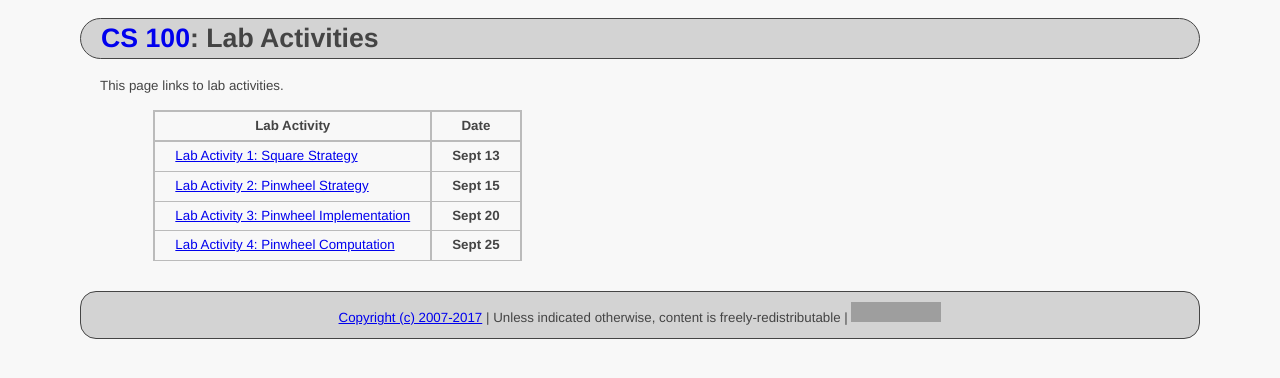
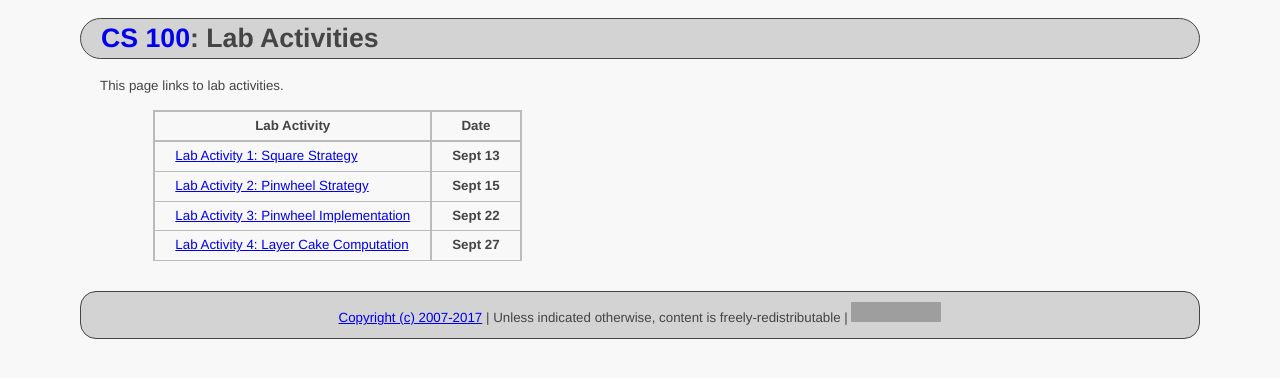
Before and after one commit to ycpcs/cs100-fall2017, a Jekyll site: the page built from labs/index.md, in a window 1280 px wide. Shown: the top 378 px of the page. Built offline with Jekyll 4.4.1, drawn with Linux system fonts in a browser that asks for light colours; grey boxes are pictures that could not be loaded.

Commit message:
update index
update index

```diff
--- a/labs/index.md
+++ b/labs/index.md
@@ -10,8 +10,8 @@ This page links to lab activities.
 > -------------------------------------------------------------------------------------- | ----------- |
 > [Lab Activity 1: Square Strategy](CPADS_Lab1.pdf)                                      | **Sept 13** |
 > [Lab Activity 2: Pinwheel Strategy](CPADS_Lab2.pdf)                                    | **Sept 15** |
-> [Lab Activity 3: Pinwheel Implementation](CPADS_Lab3.pdf)                              | **Sept 20** |
-> [Lab Activity 4: Pinwheel Computation](CPADS_Lab4.pdf)                                 | **Sept 25** |
+> [Lab Activity 3: Pinwheel Implementation](CPADS_Lab3.pdf)                              | **Sept 22** |
+> [Lab Activity 4: Layer Cake Computation](CPADS_Lab4.pdf)                               | **Sept 27** |
 
 
 <!--
```
